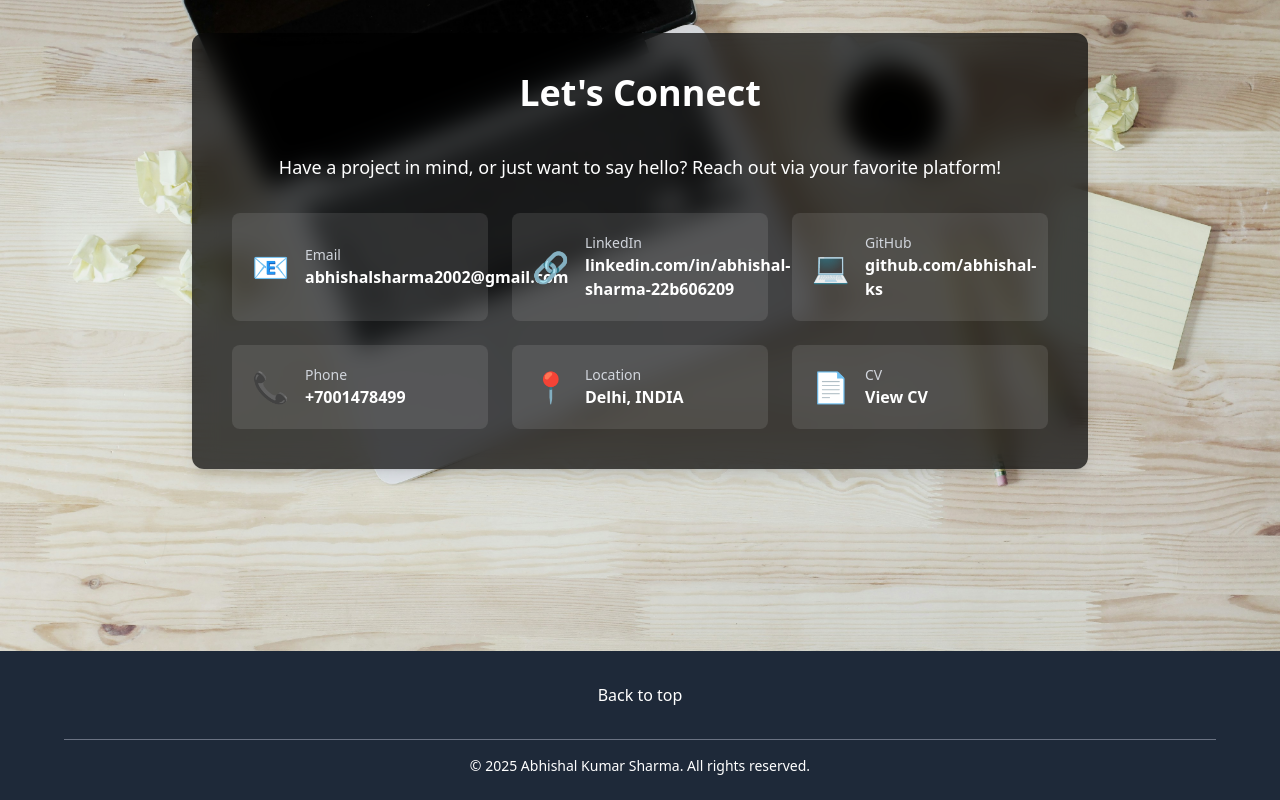
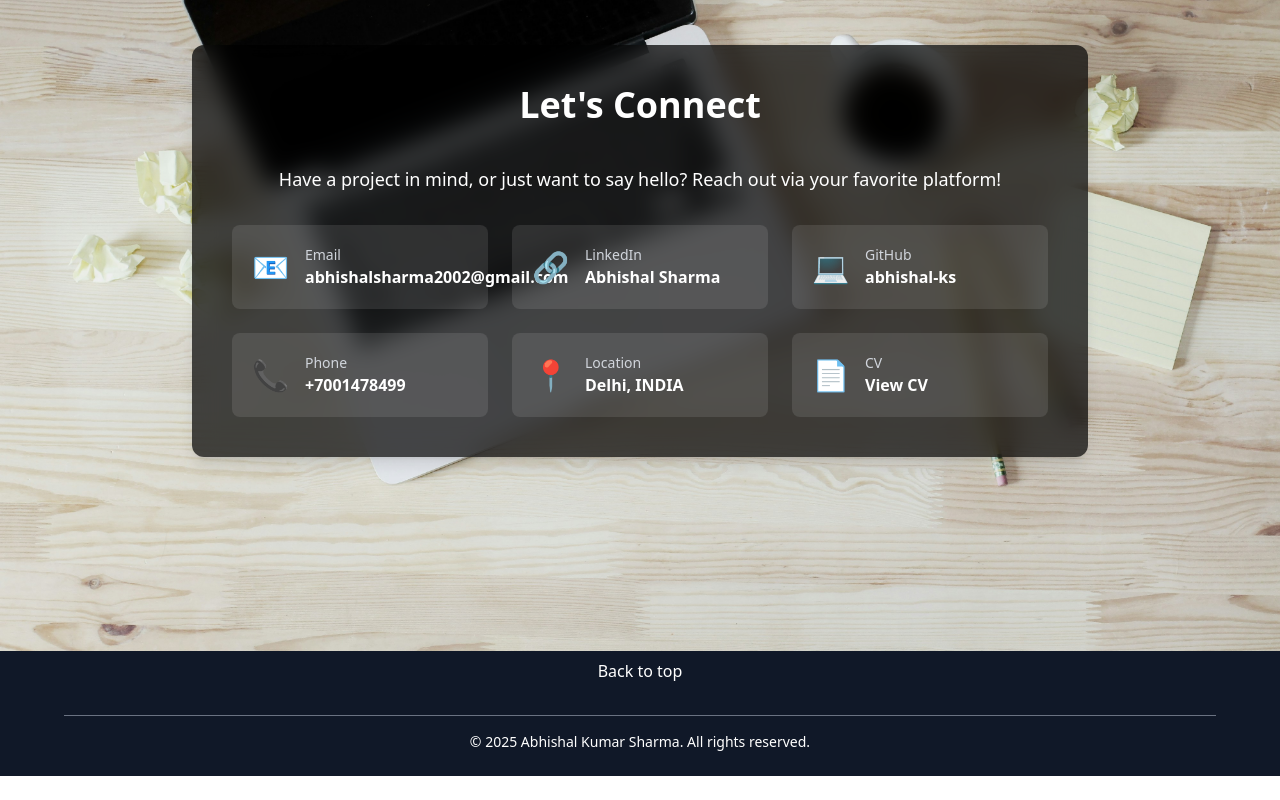
Before and after one commit to abhishal-ks/rytshark-port, a Next.js app: page / in a window 1280 px wide. Shown: the part 2614-3414 px from the top of the page. After the commit the page ends 3390 px from the top, so only its background shows below. Built offline with nearby package versions, Linux system fonts and the light colour scheme.

Commit message:
Update LinkedIn and GitHub values in Home component; change footer background color

```diff
--- a/app/page.js
+++ b/app/page.js
@@ -158,13 +158,13 @@ export default function Home() {
               },
               {
                 label: 'LinkedIn',
-                value: 'linkedin.com/in/abhishal-sharma-22b606209',
+                value: 'Abhishal Sharma',
                 href: 'https://www.linkedin.com/in/abhishal-sharma-22b606209',
                 icon: '🔗',
               },
               {
                 label: 'GitHub',
-                value: 'github.com/abhishal-ks',
+                value: 'abhishal-ks',
                 href: 'https://github.com/abhishal-ks',
                 icon: '💻',
               },
@@ -241,7 +241,7 @@ export default function Home() {
       </section> */}
 
       {/* Footer */}
-      <footer className="bg-gray-800 text-white text-center py-6">
+      <footer className="bg-gray-900 text-white text-center pb-6">
         <a
           href="#home"
           className="block mb-6 hover:bg-gray-700 py-2 transition"
```
